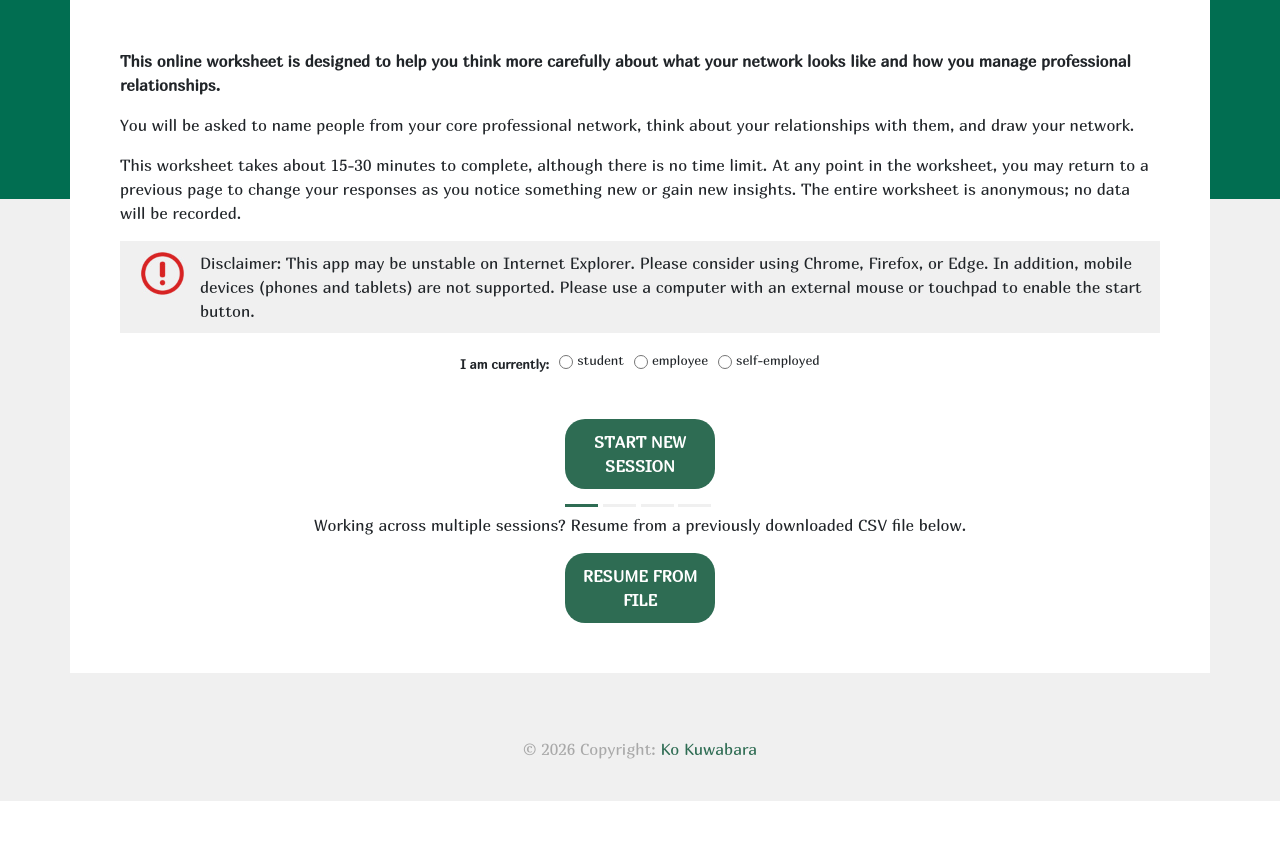
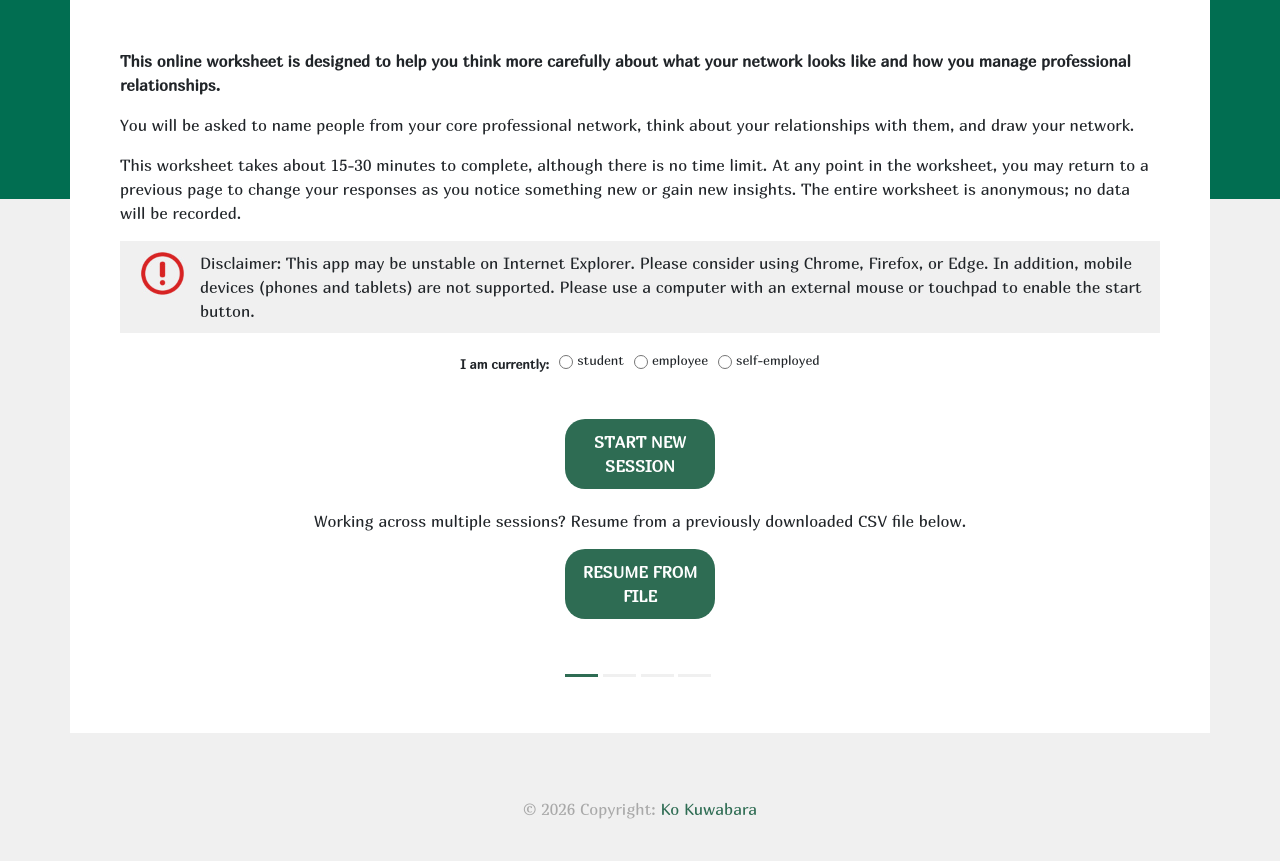
Before and after one commit to kokuwabara1976/networksheet, a Flask app: page / in a window 1280 px wide. Shown: the part 463-1324 px from the top of the page. Before the commit the page ends 1264 px from the top, so only its background shows below. Run offline with Flask 3, Linux system fonts and the light colour scheme; some libraries are stand-ins or nearby versions.

Commit message:
Move landing page indicator below resume button, add spacing after start
The 4-dot page indicator now sits below RESUME FROM FILE instead of
directly under START NEW SESSION, with a bit of breathing room added
between the start button and the resume section below it. Also
rewords the network-grid reset warning on network.html.

Co-Authored-By: Claude Opus 5 <noreply@anthropic.com>

```diff
--- a/templates/landing.html
+++ b/templates/landing.html
@@ -49,20 +49,23 @@
           </div>
           <div class="btn-container">
             <a class="btn-custom btn" href="{{ url_for('new_session') }}" role="button" onclick="return checkSelection()">START NEW SESSION</a>
+          </div>
+
+          <div class="container" style="text-align:center; margin-top:20px;">
+            <p>Working across multiple sessions? Resume from a previously downloaded CSV file below.</p>
+            <form action="{{ url_for('import_csv') }}" method="POST" enctype="multipart/form-data" id="resume-form">
+              <input type="file" name="file" accept=".csv" id="resume-file-input" style="display:none" required>
+              <a href="#" class="btn-custom btn" onclick="return triggerResume()">RESUME FROM FILE</a>
+            </form>
+          </div>
+
+          <div class="btn-container">
             <div>
               <span style="background: #2e6c53"></span>
               <span></span>
               <span></span>
               <span></span>
             </div>
-          </div>
-
-          <div class="container" style="text-align:center">
-            <p>Working across multiple sessions? Resume from a previously downloaded CSV file below.</p>
-            <form action="{{ url_for('import_csv') }}" method="POST" enctype="multipart/form-data" id="resume-form">
-              <input type="file" name="file" accept=".csv" id="resume-file-input" style="display:none" required>
-              <a href="#" class="btn-custom btn" onclick="return triggerResume()">RESUME FROM FILE</a>
-            </form>
           </div>
         </div>
       </div>
--- a/templates/network.html
+++ b/templates/network.html
@@ -158,7 +158,7 @@
         <!-- End instructions -->
 
         <div class="note my-5">
-          <p>WARNING: The network grid will be refreshed if you return to a previous page or refresh this page.  Please report any technical issues <a href="mailto:kokuwabara@gmail.com">here</a>.</p>
+          <p>WARNING: You may return to a previous page to change your responses. If you do so, the network grid will be refreshed and reset to the initial state.  Please report any technical issues <a href="mailto:kokuwabara@gmail.com">here</a>.</p>
         </div>
 
         <div>
```
